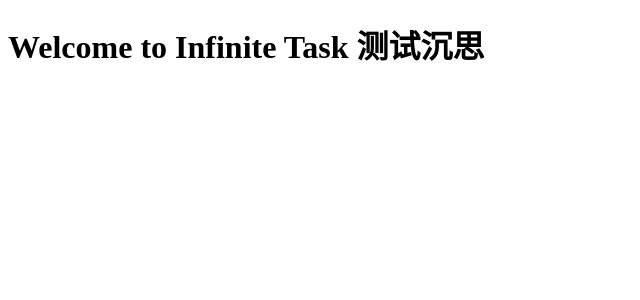
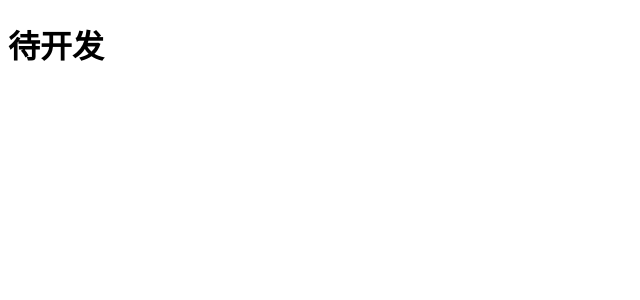
Before and after one commit to SmallFiveAh/infinite-task-manager-canvas, a React (Vite) app: page / in a window 1280 px wide. Shown: the top 300 px of the page, without its empty margins (0-640 px from the left). Built offline with nearby package versions, Linux system fonts and the light colour scheme.

Commit message:
chore(left-sidebar): 添加便签、表格和思维导图面板存根，更新主页标题
为笔记、表格和思维导图侧边栏面板添加空面板文件，用占位符替换欢迎文本

```diff
--- a/src/HomeContainer/index.jsx
+++ b/src/HomeContainer/index.jsx
@@ -5,7 +5,7 @@
 function HomeContainer() {
   return (
     <div className="home-container">
-      <h1>Welcome to Infinite Task 测试沉思</h1>
+      <h1>待开发</h1>
     </div>
   )
 }
```
Also changed, not shown: src/TaskCanvas/TaskStorage/LeftSidebar/MindMapPanel/index.css (added), src/TaskCanvas/TaskStorage/LeftSidebar/MindMapPanel/index.jsx (added), src/TaskCanvas/TaskStorage/LeftSidebar/NotePanel/index.css (added), src/TaskCanvas/TaskStorage/LeftSidebar/NotePanel/index.jsx (added), src/TaskCanvas/TaskStorage/LeftSidebar/TablePanel/index.css (added), src/TaskCanvas/TaskStorage/LeftSidebar/TablePanel/index.jsx (added).
